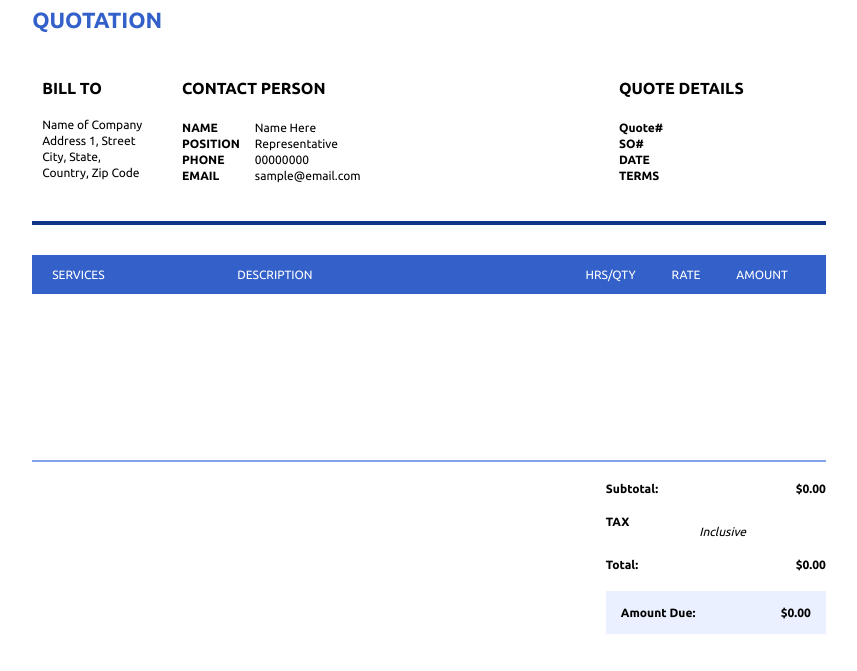
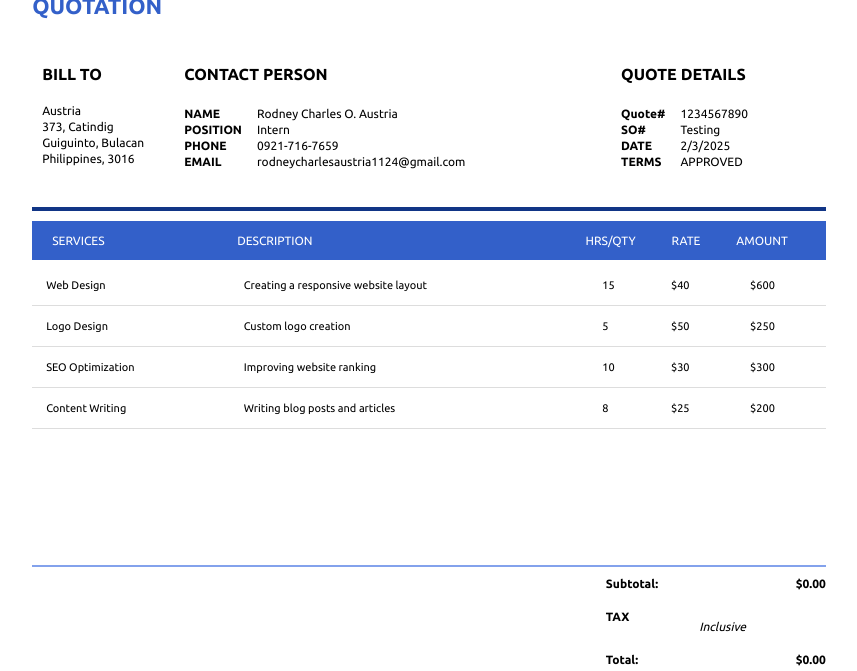
Before and after one commit to RCOA24/FirstTask, a plain HTML site: page index.html in a window 1280 px wide. Shown: the part 159-830 px from the top of the page, without its empty margins (211-1068 px from the left). Drawn offline with Linux system fonts and the light colour scheme.

Commit message:
Dummy data added

```diff
--- a/css/app.scss
+++ b/css/app.scss
@@ -7,7 +7,7 @@
 
 @page {
     size: A4;
-    margin: 15mm;
+    margin: 20mm;
 }
 
 body {
@@ -107,14 +107,14 @@ p {
 .bordered {
     border-bottom: 4px solid $color;
     padding: 8px;
-    margin-bottom: 30px;
+    margin-bottom: 10px;
 }
 
 .bordered1 {
     border-bottom: 2px solid $bordercolor;
     padding: 8px;
-    margin-top: 150px;
-    margin-bottom: 20px;
+    margin-top: 120px;
+    margin-bottom: 10px;
 }
 .filled-border {
     display: flex;
@@ -151,6 +151,36 @@ p {
     padding: 0 18px; /* 10px left and right padding */
     flex: 0 1 auto;
     min-width: 0;
+}
+
+/* ==========================================================================
+   TABLE CONTENTS
+   ========================================================================== */
+
+.table-container {
+    width: 100%;
+    margin-top: 5px; /* Adds spacing between header and table */
+}
+
+.data-table {
+    width: 100%;
+    border-collapse: collapse;
+    font-family: 'Ubuntu', sans-serif;
+    font-size: 11px;
+}
+
+    .data-table td {
+        padding: 14px;
+        border-bottom: 1px solid #ddd;
+        text-align: left;
+    }
+
+/* Aligns numeric values to the right */
+.hrs-qty-column,
+.rate-column,
+.amount-column {
+    text-align: center;
+
 }
 
 .description-column {
@@ -200,7 +230,7 @@ p {
     font-family: $font;
     font-size: 10px;
     text-align: center;
-    margin-bottom: 10%;
+    margin-bottom: 1%;
 
     p {
         margin: 3px 15px;
@@ -268,9 +298,9 @@ p {
     }
 
     .inclusive {
-        flex: 2;
-        text-align: left;
-        font-style: italic;
+            flex: 2;
+            text-align: left;
+            font-style: italic;
     }
 
     .highlight {
--- a/index.html
+++ b/index.html
@@ -8,13 +8,14 @@
 <body>
     <!-- Logo Section -->
     <div class="container">
-        <img src="/Images/Odecci.png" alt="Company Logo" width="190" height="80">
+        <img src="/Images/Odecci.png" alt="Company Logo" width="140" height="50">
     </div>
     <!-- Company Information Section -->
     <div class="column">
         <div class="bold-text">
         <p>ODECCI SOLUTIONS INC.</p>
     </div>
+        <p>774 Nia Road,</p>
         <p>Balagtas, Bulacan</p>
         <p>Philippines 3016</p>
         <p>accounts@odecci.com</p>
@@ -26,10 +27,10 @@
     <div class="row">
         <div class="column padded">
             <h4>BILL TO</h4>
-            <p>Name of Company</p>
-            <p>Address 1, Street</p>
-            <p>City, State,</p>
-            <p>Country, Zip Code</p>
+            <p>Austria</p>
+            <p>373, Catindig</p>
+            <p>Guiguinto, Bulacan</p>
+            <p>Philippines, 3016</p>
         </div>
 
         <div class="column padded">
@@ -42,10 +43,10 @@
                     <p>EMAIL</p>
                 </div>
                 <div class="value-column">
-                    <p>Name Here</p>
-                    <p>Representative</p>
-                    <p>00000000</p>
-                    <p>sample@email.com</p>
+                    <p>Rodney Charles O. Austria</p>
+                    <p>Intern</p>
+                    <p>0921-716-7659</p>
+                    <p>rodneycharlesaustria1124@gmail.com</p>
                 </div>
             </div>
         </div>
@@ -60,6 +61,10 @@
                         <p>TERMS</p>
                     </div>
                     <div class="value-column">
+                        <p>1234567890</p>
+                        <p>Testing</p>
+                        <p>2/3/2025</p>
+                        <p>APPROVED</p>
                     </div>
                 </div>
             </div>
@@ -87,6 +92,42 @@
             </div>
         </div>
     </div>
+
+   <!-- Table Section -->
+<div class="table-container">
+    <table class="data-table">
+        <tbody>
+            <tr>
+                <td class="service-column">Web Design</td>
+                <td class="description-column">Creating a responsive website layout</td>
+                <td class="hrs-qty-column">15</td>
+                <td class="rate-column">$40</td>
+                <td class="amount-column">$600</td>
+            </tr>
+            <tr>
+                <td class="service-column">Logo Design</td>
+                <td class="description-column">Custom logo creation</td>
+                <td class="hrs-qty-column">5</td>
+                <td class="rate-column">$50</td>
+                <td class="amount-column">$250</td>
+            </tr>
+            <tr>
+                <td class="service-column">SEO Optimization</td>
+                <td class="description-column">Improving website ranking</td>
+                <td class="hrs-qty-column">10</td>
+                <td class="rate-column">$30</td>
+                <td class="amount-column">$300</td>
+            </tr>
+            <tr>
+                <td class="service-column">Content Writing</td>
+                <td class="description-column">Writing blog posts and articles</td>
+                <td class="hrs-qty-column">8</td>
+                <td class="rate-column">$25</td>
+                <td class="amount-column">$200</td>
+            </tr>
+        </tbody>
+    </table>
+</div>
 
     <div class="bordered1">
 
```
Also changed, not shown: css/app.css, 1 other file.
